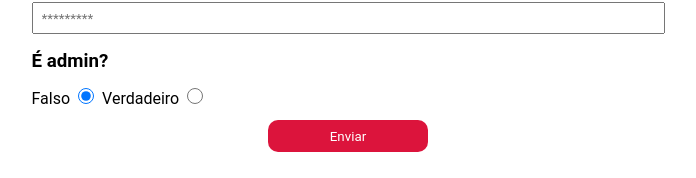
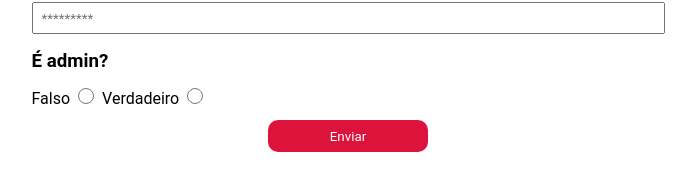
Before and after one commit to JoaoAN2/NLW-Node, a React (Vite) app in the folder frontend/: page / in a window 1280 px wide. Shown: the part 404-582 px from the top of the page, without its empty margins (292-988 px from the left). Built offline with nearby package versions, Linux system fonts and the light colour scheme.

Commit message:
Ajuste Registro frontend

```diff
--- a/frontend/src/components/RegisterForm/index.tsx
+++ b/frontend/src/components/RegisterForm/index.tsx
@@ -7,12 +7,12 @@ export function RegisterForm() {
     const [ name, setName ] = useState("");
     const [ email, setEmail ] = useState("");
     const [ password, setPassword ] = useState("");
-    const [ admin, setAdmin ] = useState("");
+    const [ admin, setAdmin ] = useState(false);
 
     async function handleRegisterUser (event: FormEvent) {
+        alert(`Nome: ${name}; \nEmail: ${email}; \nSenha: ${password}; \nAdmin: ${admin ? "É admin": "Não é Admin"}`);
+
         await api.post("/users", { name, email, password, admin });
-
-        return alert(`Nome: ${name}; \nEmail: ${email}; \nSenha: ${password}; \nAdmin: ${admin == "1" ? "É admin": "Não é Admin"}`);
     }
 
     return (
@@ -28,10 +28,10 @@ export function RegisterForm() {
                     <h3>É admin?</h3>
 
                     <label htmlFor="adminFalse">Falso</label>
-                    <input type="radio" id="adminFalse" name="admin" onChange={event => setAdmin(event.target.value)} value="0" checked/>
+                    <input type="radio" id="adminFalse" name="admin" onChange={event => setAdmin(false)} value="0"/>
 
                     <label htmlFor="adminTrue">Verdadeiro</label>
-                    <input type="radio" id="adminTrue" name="admin" onChange={event => setAdmin(event.target.value)} value="1"/>
+                    <input type="radio" id="adminTrue" name="admin" onChange={event => setAdmin(true)} value="1"/>
                 </div>
 
                 <div className={styles.submitButton}>
```
Also changed, not shown: 2 other files (tests, documents, lock files or other folders).
